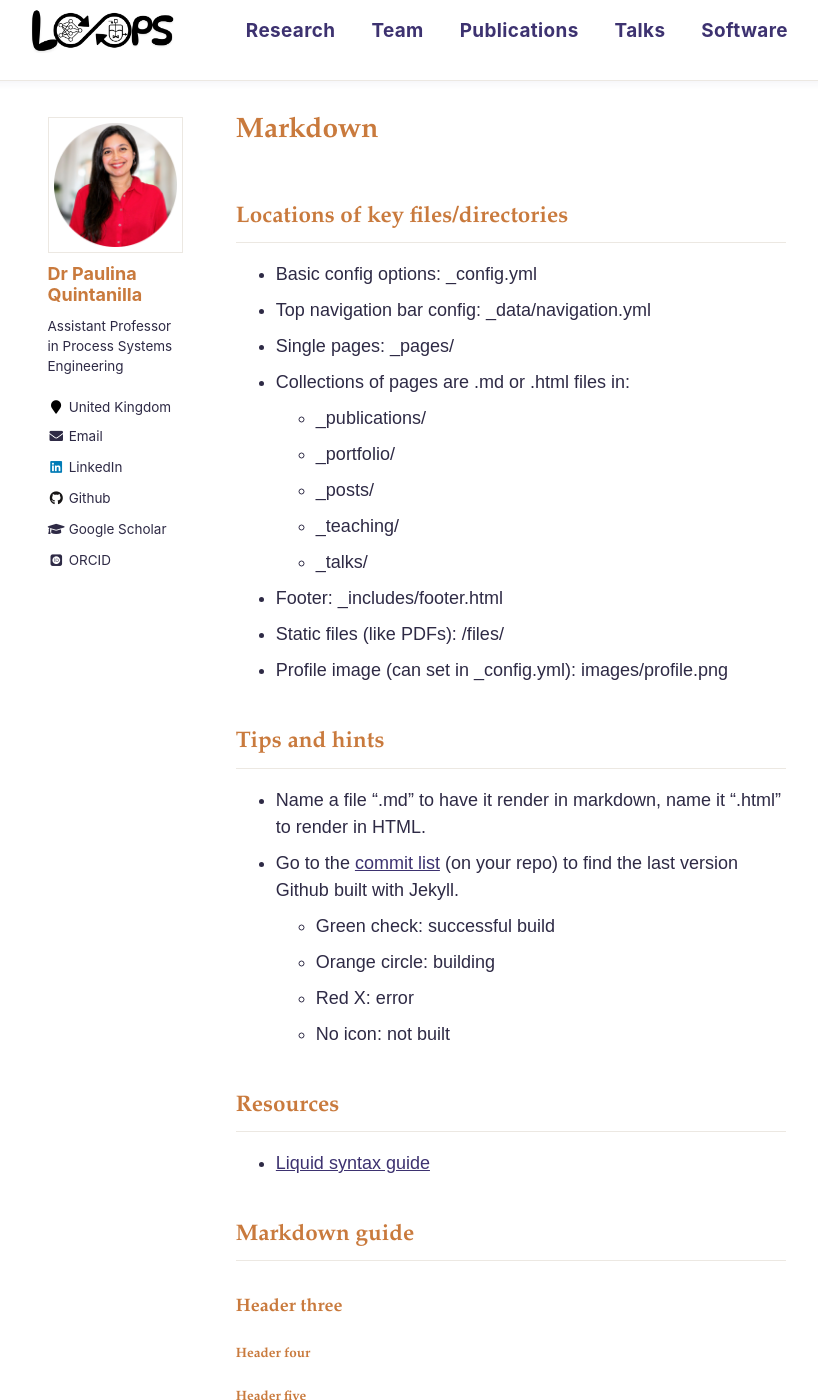
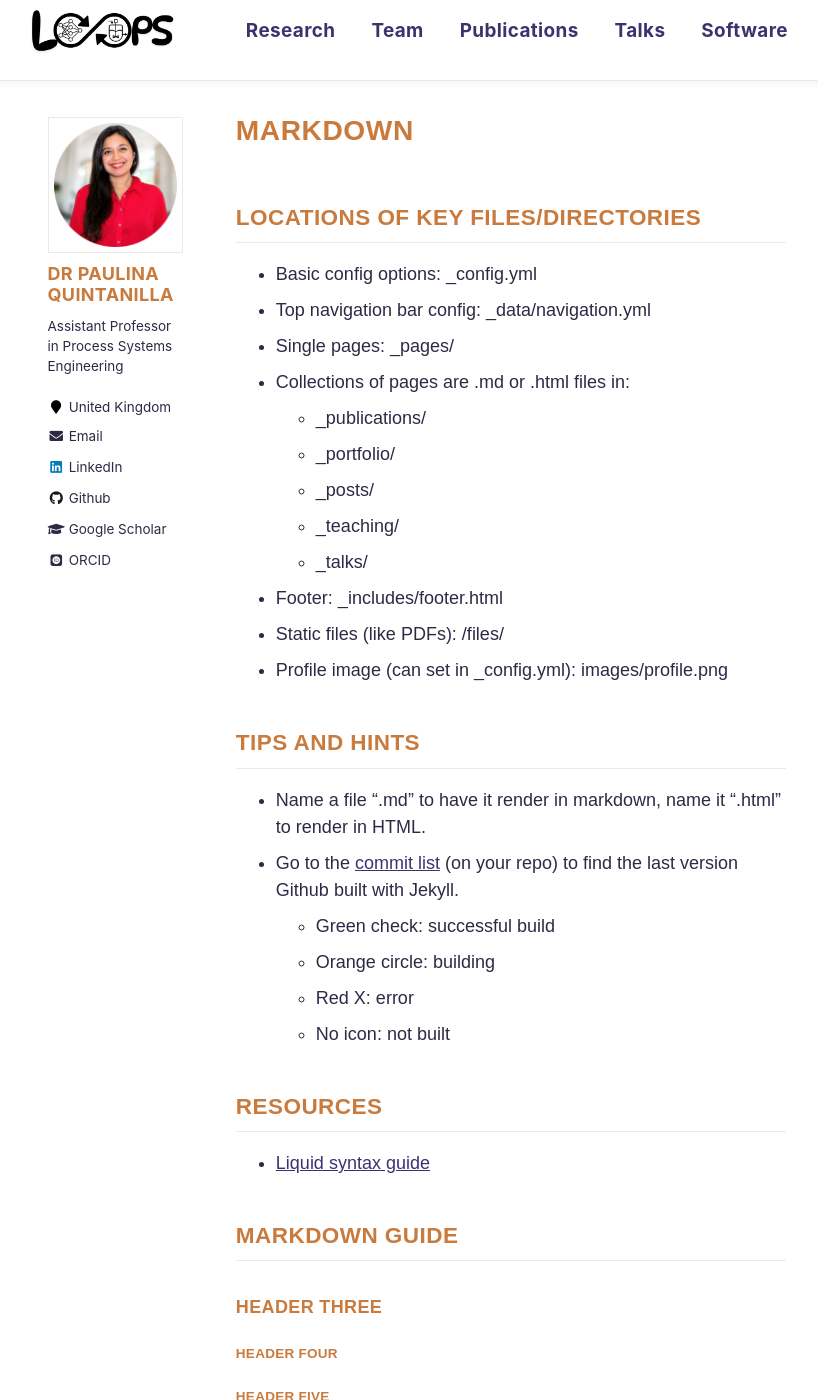
Before and after one commit to p-quintanilla/p-quintanilla.github.io, a Jekyll site: the page built from _pages/markdown.md, in a window 1280 px wide and 1400 px high. Shown: the whole window, without its empty margins (148-966 px from the left). Built offline with Jekyll 4.4.1, drawn with Linux system fonts in a browser that asks for light colours; some web fonts are replaced.

Commit message:
orange arial titles

```diff
--- a/_sass/_base.scss
+++ b/_sass/_base.scss
@@ -26,6 +26,8 @@ h1, h2, h3, h4, h5, h6 {
   line-height: 1.2;
   font-family: $header-font-family;
   font-weight: bold;
+  text-transform: uppercase;
+  letter-spacing: 0.02em;
   color: $accent-color;
 }
 
--- a/_sass/_variables.scss
+++ b/_sass/_variables.scss
@@ -32,7 +32,7 @@ $garamond                   : Garamond, serif;
 $elegant-serif               : "Iowan Old Style", "Palatino Linotype", Palatino, Georgia, serif;
 
 $global-font-family         : Arial, Helvetica, sans-serif;
-$header-font-family         : $elegant-serif;
+$header-font-family         : Arial, Helvetica, sans-serif;
 $caption-font-family        : $serif;
 
 /* type scale */
```
